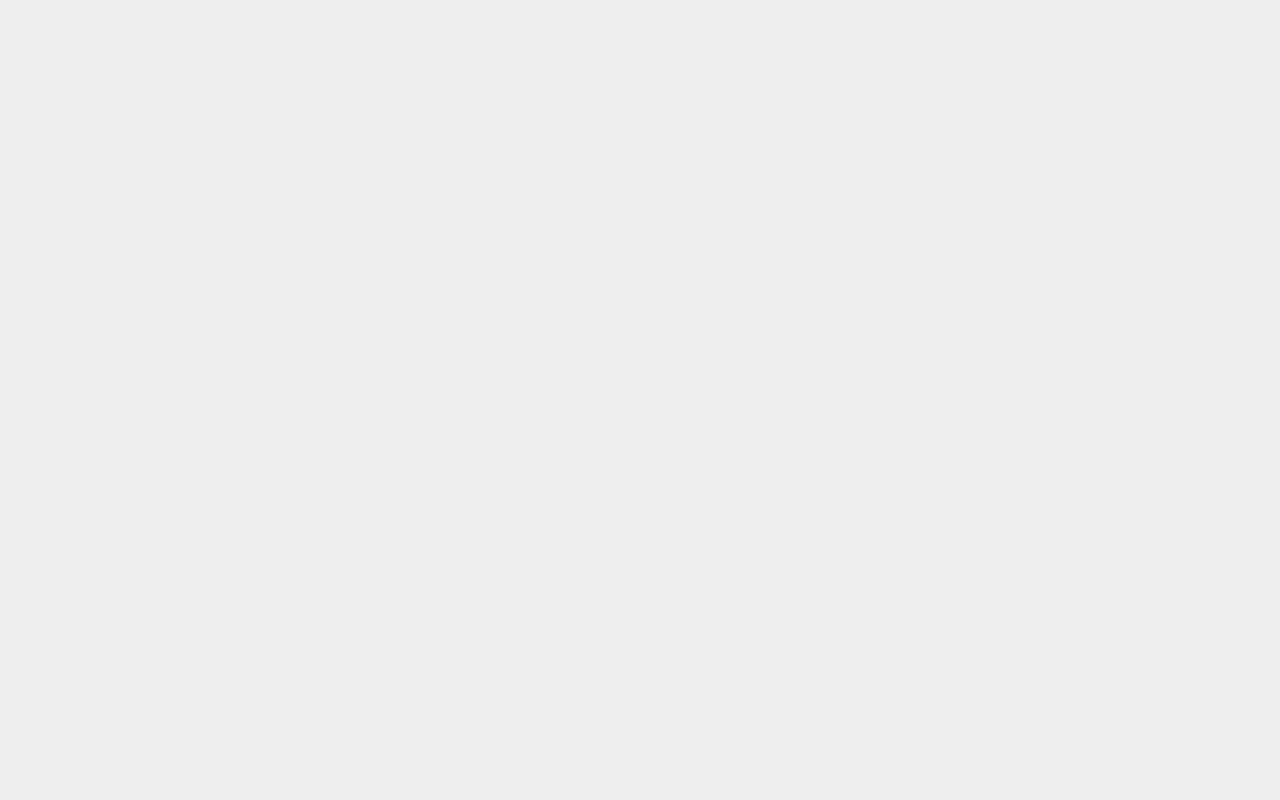
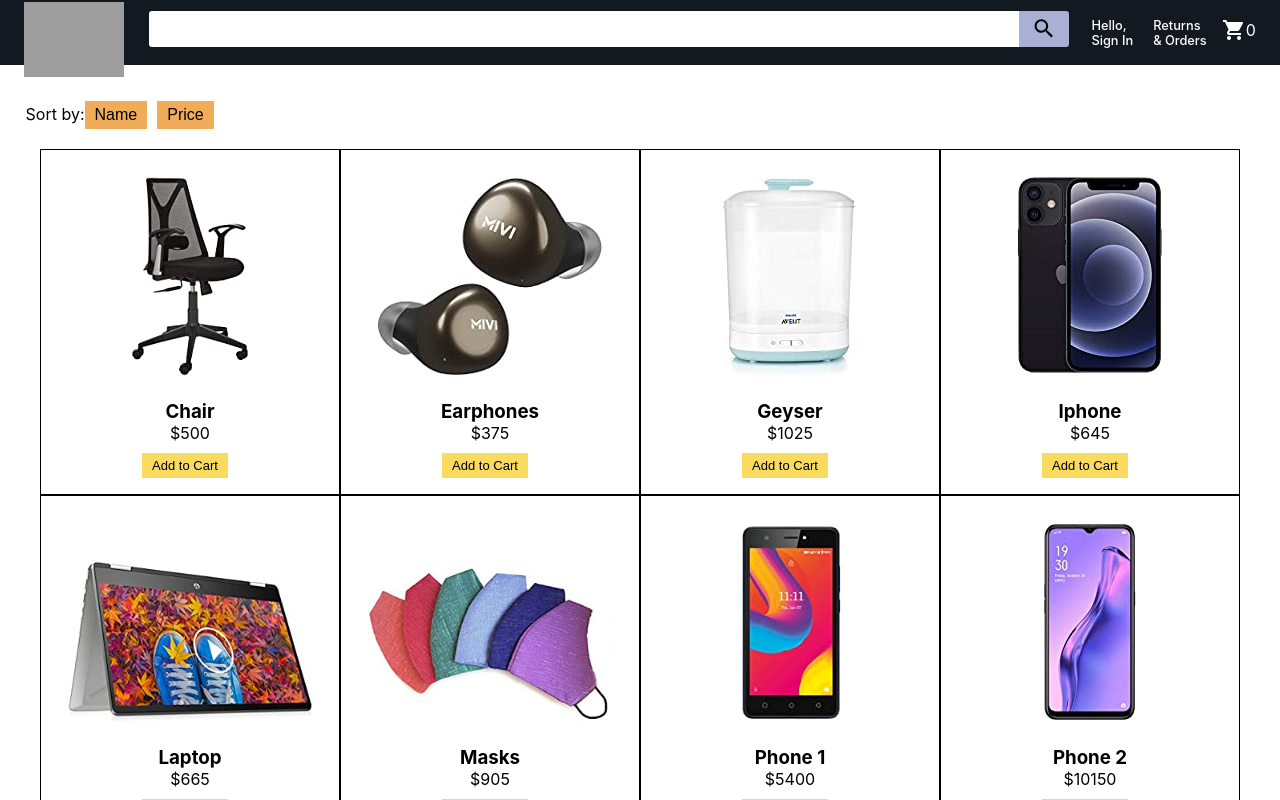
Before and after one commit to Vikas2426/amazon-clone, a React (Create React App) app: page /amazon-clone/products in a window 1280 px wide. Shown: the top 800 px of the page. Built offline with nearby package versions, Linux system fonts and the light colour scheme; no server answers; grey boxes are pictures that could not be loaded.

Commit message:
feat: add products page

```diff
--- a/src/App.js
+++ b/src/App.js
@@ -3,8 +3,8 @@
 import Login from './components/Login';
 import Cart from './components/Cart';
 import Home from './components/Home';
-// import Orders from './components/Orders.jsx';
 import ContextProvider from './components/ContextProvider.jsx';
+import Products from './components/Products';
 
 
 function App() {
@@ -20,7 +20,7 @@
               <Route path='/' exact component={Home} />
               <Route path='/cart' component={Cart} />
               <Route path='/login' component={Login} />
-              {/* <Route path='/orders' component={Orders} /> */}
+              <Route path='/products' component={Products} />
 
             </Switch>
           </div>
--- a/src/components/Cart/Cart.css
+++ b/src/components/Cart/Cart.css
@@ -1,6 +1,8 @@
 .cart-heading{
   border-bottom: 2px solid grey;
   padding: 2%;
+  display: flex;
+  justify-content: space-between;
 }
 .cart-item {
   display: flex;
--- a/src/components/Cart/index.jsx
+++ b/src/components/Cart/index.jsx
@@ -1,6 +1,7 @@
 import React, { useContext } from 'react';
 import { addQuantityContext, itemsContext, reduceQuantityContext, removeItemContext } from '../ContextProvider';
 import Header from '../Header';
+import Total from '../Total';
 import './Cart.css';
 
 const Cart = () => {
@@ -12,9 +13,9 @@
     return <div className="Cart">
         <Header />
  {items.length ?
- <h1 className='cart-heading'>Your Cart:</h1>
+ <h2 className='cart-heading'>Your Cart:  <Total/></h2>
  :
- <h1 className='cart-heading' >Your Cart: is empty</h1>
+ <h2 className='cart-heading' >Your Cart: is empty</h2>
  }
         {items.length ? items.map(item => (
             <div className='cart-item' key={item.imgUrl}>
@@ -33,6 +34,7 @@
         ))
 :<></>
         }
+        {/* Total: <Total/> */}
     </div>
 }
 
--- /dev/null
+++ b/src/components/Item/Item.css
@@ -0,0 +1,21 @@
+li {
+    font-size: 0.6em;
+    display: flex;
+    flex-direction: column;
+    justify-content: center;
+    align-items: center;
+    color: black;
+    min-width: 200px;
+  }
+
+  li > img {
+    margin-bottom: 1em;
+    height: 65%;
+  }
+
+  .deal-price {
+    display: flex;
+    flex-direction: column;
+    justify-content: center;
+    align-items: center;
+  }
--- /dev/null
+++ b/src/components/Item/index.jsx
@@ -0,0 +1,19 @@
+import React from 'react'
+import AddToCart from '../AddToCart';
+import './Item.css';
+function Item({item}) {
+    return (
+
+<>
+
+                        <img className="deal-img" src={item.imgUrl} alt='deal-product' />
+                        <h3>{item.name}</h3>
+                        <div className="deal-price">${item.price}
+                            <AddToCart item={item} />
+                        </div>
+</>
+
+    )
+}
+
+export default Item
--- a/src/components/ProductCard/index.jsx
+++ b/src/components/ProductCard/index.jsx
@@ -1,4 +1,5 @@
 import React from 'react';
+import { Link } from 'react-router-dom';
 import './ProductCard.css';
 
 const ProductCard = (props) => {
@@ -24,7 +25,7 @@
                 <p className='product-name'>{props.name[3]}</p>
             </div>
         </div>
-        <a className='see-more-link' href="/">See more</a>
+        <Link className='see-more-link' to="/products">See more</Link>
 
     </div>
 }
--- /dev/null
+++ b/src/components/Products/Products.css
@@ -0,0 +1,38 @@
+.product-container{
+    display: flex;
+    flex-wrap: wrap;
+    justify-content: center;
+    background-color: white;
+    width: 100vw;
+    min-height:80vh;
+}
+.products-list{
+    display: flex;
+    flex-wrap: wrap;
+}
+.item-container{
+    border: 0.5px solid black;
+    width: 300px;
+    padding: 2%;
+    display: flex;
+    flex-direction: column;
+    justify-content: flex-end;
+    align-items: center;
+}
+
+.item-container img{
+    max-width: 100%;
+    max-height: 100%;
+    margin-bottom: 10%;
+}
+.sort-filter{
+    background-color: white;
+    padding :2%;
+}
+
+.sort-btn{
+    background-color: rgb(240, 172, 89);
+    color: black;
+    font-size: medium;
+    padding: 5px 10px;
+}
--- /dev/null
+++ b/src/components/Products/index.jsx
@@ -0,0 +1,61 @@
+import React, { useState } from 'react'
+import list from '../../assets/todaysDealItem';
+import Header from '../Header';
+import Item from '../Item';
+import './Products.css';
+
+function Products() {
+const [itemList, setList] = useState(list);
+
+    const sortByName=()=>{
+        list.sort((first, second)=>{
+            if (first.name < second.name) {
+                return -1;
+            }
+            if (first.name < second.name) {
+                return 1;
+            }
+            return 0;
+        })
+
+        setList(JSON.parse(JSON.stringify(list)));
+    }
+    const sortByPrice=()=>{
+        list.sort((first, second)=>{
+            if (first.price < second.price) {
+                return -1;
+              }
+              if (first.price < second.price) {
+                return 1;
+              }
+              return 0;
+        })
+        setList(JSON.parse(JSON.stringify(list)));
+
+
+    }
+    return (
+        <div>
+        <Header />
+        <div className='sort-filter'>
+        <label>
+        Sort by:
+        </label>
+        <button className='sort-btn' onClick={sortByName}>Name</button>
+        <button className='sort-btn' onClick={sortByPrice}>Price</button>
+        </div>
+
+            <div className="product-container" >
+
+{itemList.map(item =><div key={item.imgURL} className='item-container'>
+
+<Item item={item}/>
+</div>
+)}
+
+</div>
+        </div>
+    )
+}
+
+export default Products
--- a/src/components/TodaysDeal/TodaysDeal.css
+++ b/src/components/TodaysDeal/TodaysDeal.css
@@ -45,27 +45,7 @@
   right: 35px;
 }
 
-li {
-  font-size: 0.6em;
-  display: flex;
-  flex-direction: column;
-  justify-content: center;
-  align-items: center;
-  color: black;
-  min-width: 200px;
-}
 
-li > img {
-  margin-bottom: 1em;
-  height: 65%;
-}
-
-.deal-price {
-  display: flex;
-  flex-direction: column;
-  justify-content: center;
-  align-items: center;
-}
 
 ::-webkit-scrollbar {
   width: 10px;
--- a/src/components/TodaysDeal/index.jsx
+++ b/src/components/TodaysDeal/index.jsx
@@ -2,7 +2,7 @@
 import './TodaysDeal.css'
 import list from '../../assets/todaysDealItem'
 import next from '../../assets/next.png'
-import AddToCart from '../AddToCart'
+import Item from '../Item';
 
 function TodaysDeal() {
 
@@ -24,13 +24,9 @@
 
                 <ul className="deal-products-container" ref={listRef}>
 
-                    {list.map(item => <li className="deal-product" key={item.imgUrl}>
-
-                        <img className="deal-img" src={item.imgUrl} alt='deal-product' />
-                        <h3>{item.name}</h3>
-                        <div className="deal-price">${item.price}
-                            <AddToCart item={item} />
-                        </div>
+                    {list.map(item =>
+                    <li className="deal-product" key={item.imgUrl}>
+                    <Item item={item}/>
                     </li>)}
 
                 </ul>
--- /dev/null
+++ b/src/components/Total/Total.css
@@ -0,0 +1,10 @@
+.checkout-btn{
+    background-color: yellow;
+font-size: medium;
+color: black;
+padding: 5px 10px;
+margin: 0 5px;
+}
+.total{
+    font-size: large;
+}
--- /dev/null
+++ b/src/components/Total/index.jsx
@@ -0,0 +1,23 @@
+import React, { useContext } from 'react'
+import { itemsContext } from '../ContextProvider';
+import './Total.css';
+function Total() {
+    const items = useContext(itemsContext);
+    const getTotal=()=>{
+        let total = 0;
+        for(const item of items){
+            let subTotal = item.quantity * item.price;
+total+= subTotal;
+        }
+        return total;
+    }
+
+    return (
+        <div className='total'>
+            Total: {getTotal()}
+            <button className='checkout-btn'>Checkout</button>
+        </div>
+    )
+}
+
+export default Total
```
